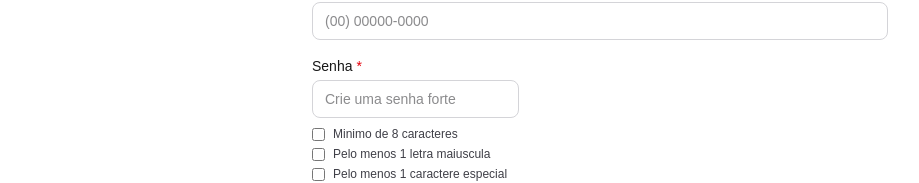
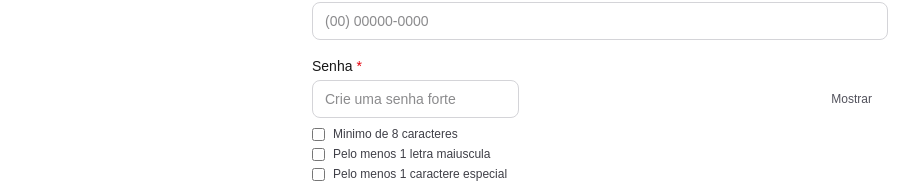
Before and after one commit to Victo367/ambulat-riott, a Next.js app: page /pacientes/novo in a window 1280 px wide. Shown: the part 442-625 px from the top of the page, without its empty margins (56-975 px from the left). Built offline with nearby package versions, Linux system fonts and the light colour scheme.

Commit message:
mehorias na senha

```diff
--- a/src/components/PasswordInput.tsx
+++ b/src/components/PasswordInput.tsx
@@ -52,7 +52,15 @@ export function PasswordInput({
           value={value}
           onChange={onChange}
         />
-
+        <button
+          type="button"
+          onClick={() => setMostrar((v) => !v)}
+          aria-label={mostrar ? "Ocultar senha" : "Mostrar senha"}
+          title={mostrar ? "Ocultar senha" : "Mostrar senha"}
+          className="absolute right-2 top-1/2 -translate-y-1/2 rounded px-2 py-1 text-xs text-zinc-600 hover:bg-zinc-100 hover:text-zinc-900 dark:text-zinc-300 dark:hover:bg-zinc-800 dark:hover:text-zinc-100"
+        >
+          {mostrar ? "Ocultar" : "Mostrar"}
+        </button>
       </div>
 
       <div className="space-y-1 text-xs text-zinc-700 dark:text-zinc-300">
```
